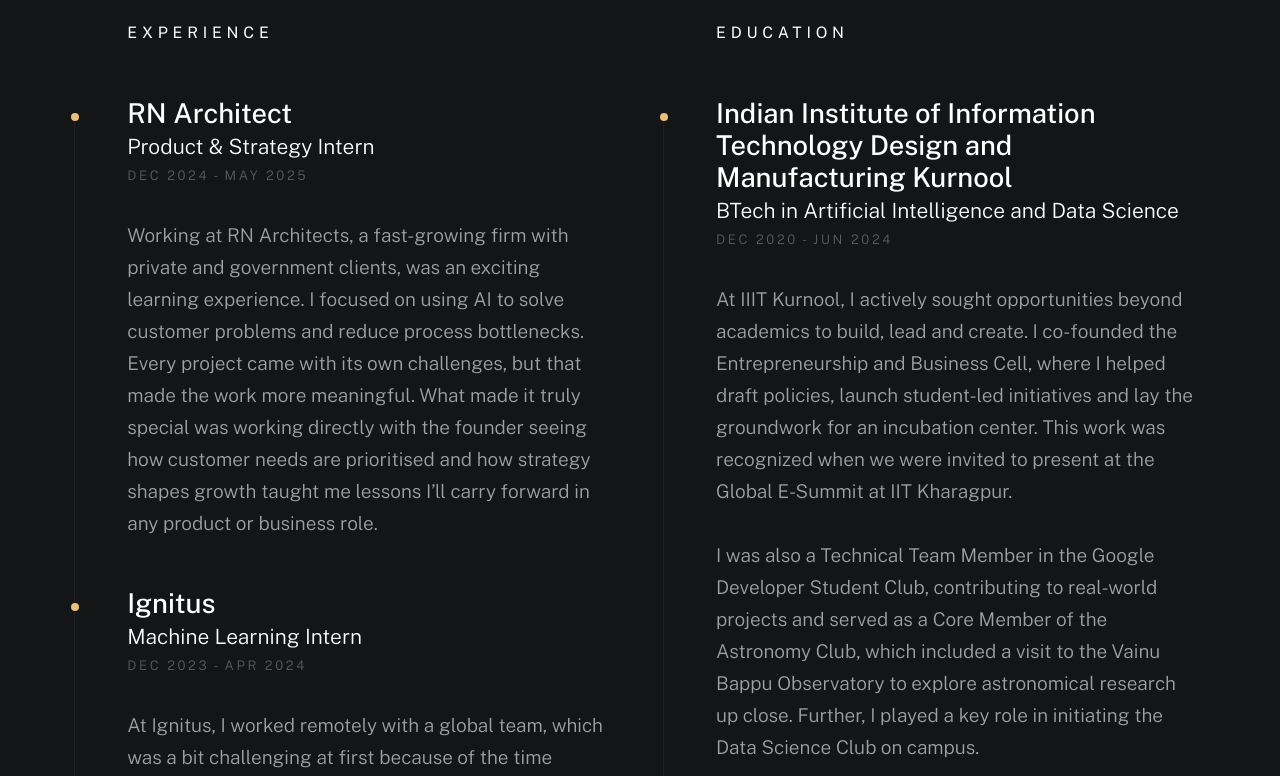
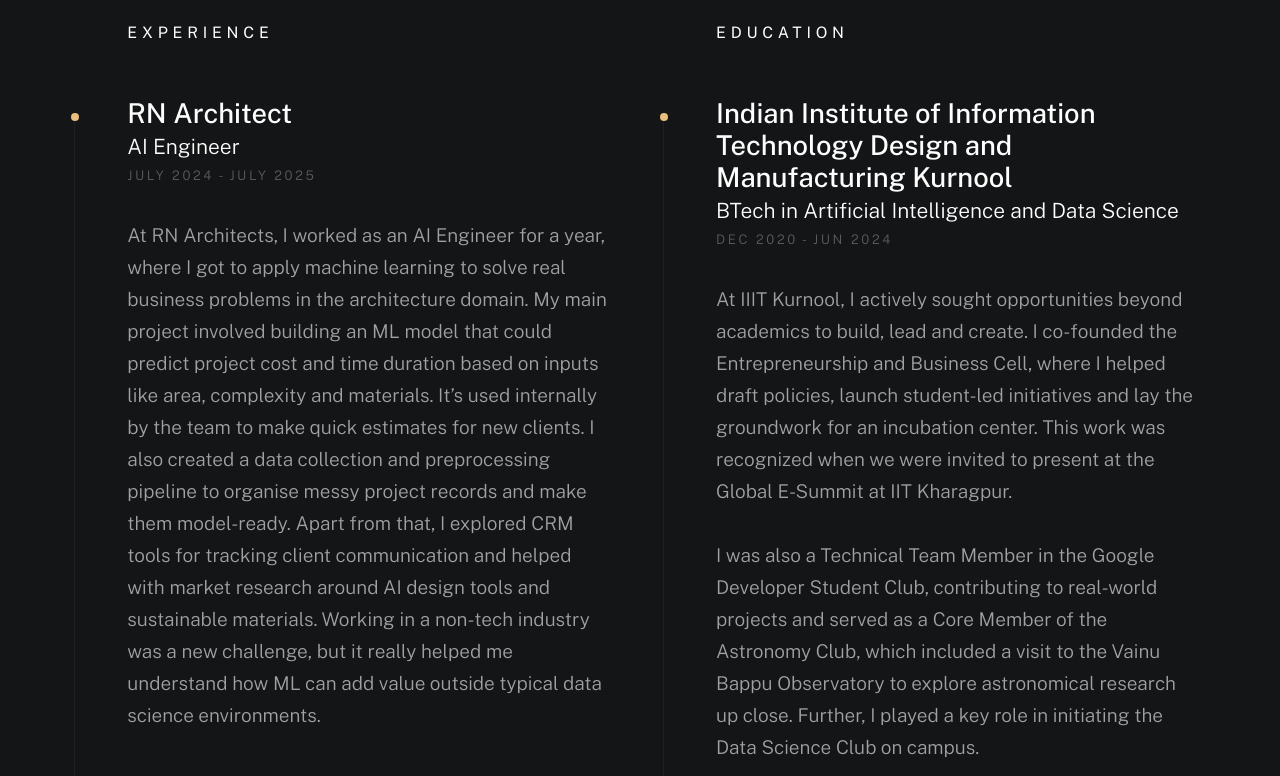
Before and after one commit to Aditya-S09/portfolio, a plain HTML site: page index.html in a window 1280 px wide. Shown: the part 2360-3136 px from the top of the page. Drawn offline with nearby package versions, Linux system fonts and the light colour scheme; a web font is replaced by a local one.

Commit message:
Update index.html

```diff
--- a/index.html
+++ b/index.html
@@ -176,13 +176,12 @@
                                 <div class="timeline__bullet"></div>
                                 <div class="timeline__header">
                                     <h4 class="timeline__title">RN Architect</h3>
-                                    <h5 class="timeline__meta">Product & Strategy Intern</h5>
-                                    <p class="timeline__timeframe">Dec 2024 - May 2025</p>
+                                    <h5 class="timeline__meta">AI Engineer</h5>
+                                    <p class="timeline__timeframe">July 2024 - July 2025</p>
                                 </div>
                                 <div class="timeline__desc">
-                                    <p>Working at RN Architects, a fast-growing firm with private and government clients, was an exciting learning experience. I focused on using AI to solve customer problems and reduce process bottlenecks. Every project came with its own challenges, but that made the work more meaningful.
-
-                                        What made it truly special was working directly with the founder seeing how customer needs are prioritised and how strategy shapes growth taught me lessons I’ll carry forward in any product or business role.</p>
+                                    <p>At RN Architects, I worked as an AI Engineer for a year, where I got to apply machine learning to solve real business problems in the architecture domain. My main project involved building an ML model that could predict project cost and time duration based on inputs like area, complexity and materials. It’s used internally by the team to make quick estimates for new clients.
+I also created a data collection and preprocessing pipeline to organise messy project records and make them model-ready. Apart from that, I explored CRM tools for tracking client communication and helped with market research around AI design tools and sustainable materials. Working in a non-tech industry was a new challenge, but it really helped me understand how ML can add value outside typical data science environments. </p>
                                 </div>
                             </div>
 
```
